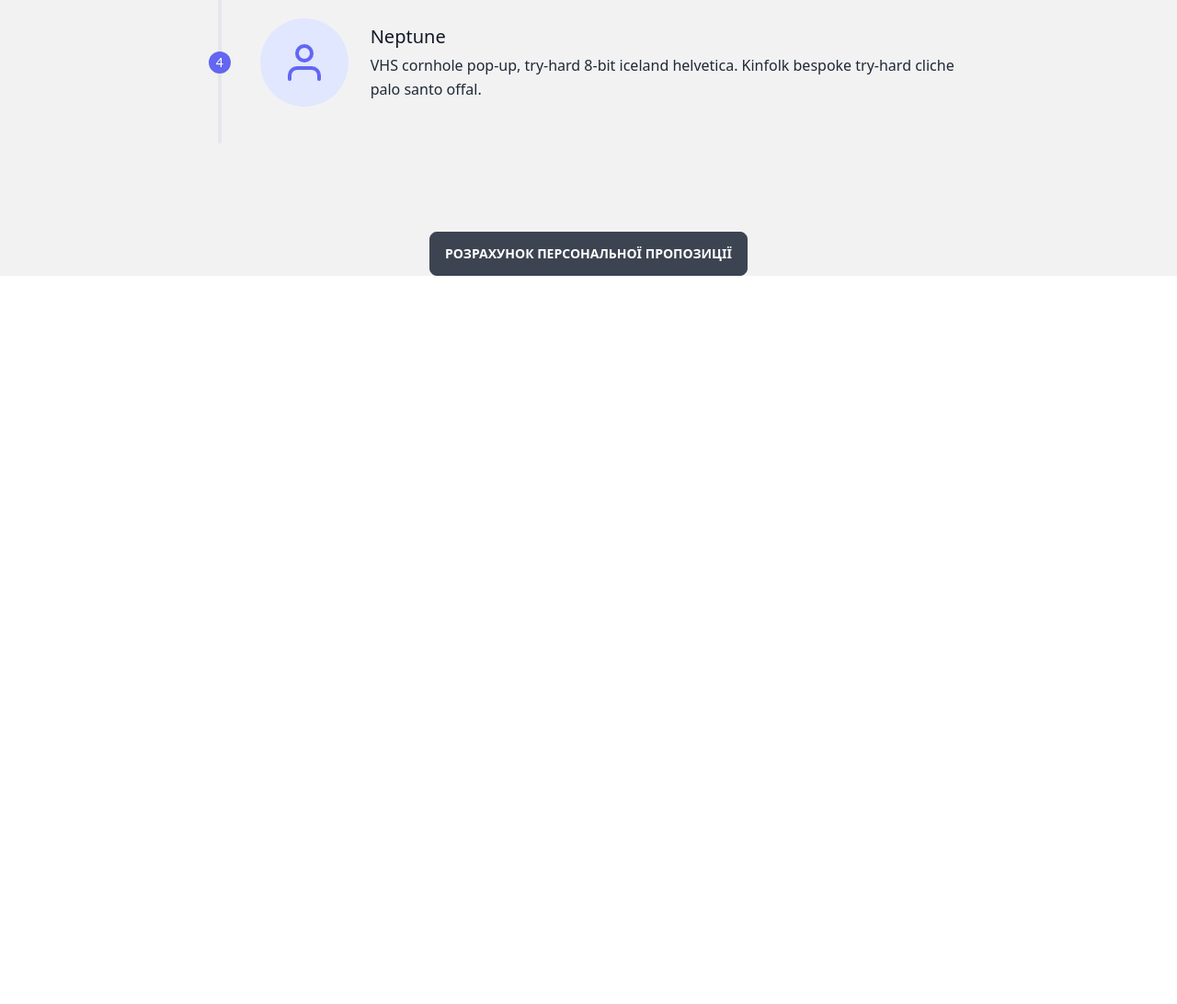
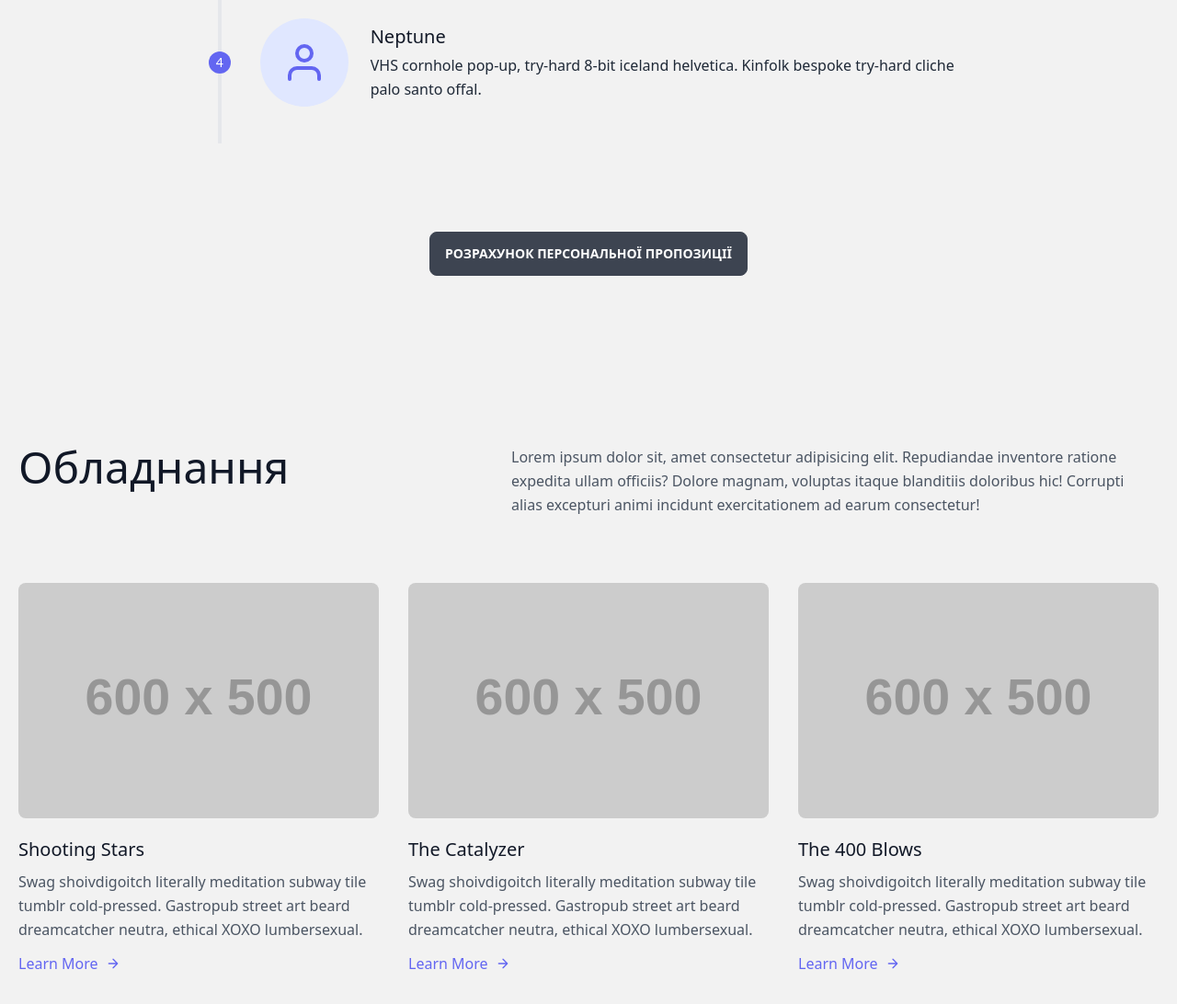
Before and after one commit to serhiipetrash/LP-video, a website built with Vite: page index.html in a window 1280 px wide. Shown: the part 4744-5836 px from the top of the page at 92% size. Before the commit the page ends 5044 px from the top, so only its background shows below. Built offline with nearby package versions, Linux system fonts and the light colour scheme; placeholder pictures from the web are drawn by us.

Commit message:
add Hardware section

```diff
--- a/index.html
+++ b/index.html
@@ -479,14 +479,127 @@
         </div>
       </div>
 
-      <div class="container mx-auto text-center text-3xl font-bold">
+      <div class="container mx-auto text-center text-3xl font-bold pb-16">
         <a role="button" class="btn">Розрахунок персональної пропозиції</a>
       </div>
     </section>
     <!-- end steps section -->
 
     <!-- Hardware section -->
-
+    <section class="text-gray-600 body-font bg-base-200">
+      <div class="container px-5 py-24 mx-auto">
+        <div class="flex flex-col">
+          <div class="flex flex-wrap sm:flex-row flex-col py-6 mb-12">
+            <h1
+              class="sm:w-2/5 text-gray-900 font-medium title-font text-5xl mb-2 sm:mb-0"
+            >
+              Обладнання
+            </h1>
+            <p class="sm:w-3/5 leading-relaxed text-base sm:pl-10 pl-0">
+              Lorem ipsum dolor sit, amet consectetur adipisicing elit.
+              Repudiandae inventore ratione expedita ullam officiis? Dolore
+              magnam, voluptas itaque blanditiis doloribus hic! Corrupti alias
+              excepturi animi incidunt exercitationem ad earum consectetur!
+            </p>
+          </div>
+        </div>
+        <div class="flex flex-wrap sm:-m-4 -mx-4 -mb-10 -mt-4">
+          <div class="p-4 md:w-1/3 sm:mb-0 mb-6">
+            <div class="rounded-lg h-64 overflow-hidden">
+              <img
+                alt="content"
+                class="object-cover object-center h-full w-full"
+                src="https://dummyimage.com/600x500"
+              />
+            </div>
+            <h2 class="text-xl font-medium title-font text-gray-900 mt-5">
+              Shooting Stars
+            </h2>
+            <p class="text-base leading-relaxed mt-2">
+              Swag shoivdigoitch literally meditation subway tile tumblr
+              cold-pressed. Gastropub street art beard dreamcatcher neutra,
+              ethical XOXO lumbersexual.
+            </p>
+            <a class="text-indigo-500 inline-flex items-center mt-3"
+              >Learn More
+              <svg
+                fill="none"
+                stroke="currentColor"
+                stroke-linecap="round"
+                stroke-linejoin="round"
+                stroke-width="2"
+                class="w-4 h-4 ml-2"
+                viewBox="0 0 24 24"
+              >
+                <path d="M5 12h14M12 5l7 7-7 7"></path>
+              </svg>
+            </a>
+          </div>
+          <div class="p-4 md:w-1/3 sm:mb-0 mb-6">
+            <div class="rounded-lg h-64 overflow-hidden">
+              <img
+                alt="content"
+                class="object-cover object-center h-full w-full"
+                src="https://dummyimage.com/600x500"
+              />
+            </div>
+            <h2 class="text-xl font-medium title-font text-gray-900 mt-5">
+              The Catalyzer
+            </h2>
+            <p class="text-base leading-relaxed mt-2">
+              Swag shoivdigoitch literally meditation subway tile tumblr
+              cold-pressed. Gastropub street art beard dreamcatcher neutra,
+              ethical XOXO lumbersexual.
+            </p>
+            <a class="text-indigo-500 inline-flex items-center mt-3"
+              >Learn More
+              <svg
+                fill="none"
+                stroke="currentColor"
+                stroke-linecap="round"
+                stroke-linejoin="round"
+                stroke-width="2"
+                class="w-4 h-4 ml-2"
+                viewBox="0 0 24 24"
+              >
+                <path d="M5 12h14M12 5l7 7-7 7"></path>
+              </svg>
+            </a>
+          </div>
+          <div class="p-4 md:w-1/3 sm:mb-0 mb-6">
+            <div class="rounded-lg h-64 overflow-hidden">
+              <img
+                alt="content"
+                class="object-cover object-center h-full w-full"
+                src="https://dummyimage.com/600x500"
+              />
+            </div>
+            <h2 class="text-xl font-medium title-font text-gray-900 mt-5">
+              The 400 Blows
+            </h2>
+            <p class="text-base leading-relaxed mt-2">
+              Swag shoivdigoitch literally meditation subway tile tumblr
+              cold-pressed. Gastropub street art beard dreamcatcher neutra,
+              ethical XOXO lumbersexual.
+            </p>
+            <a class="text-indigo-500 inline-flex items-center mt-3"
+              >Learn More
+              <svg
+                fill="none"
+                stroke="currentColor"
+                stroke-linecap="round"
+                stroke-linejoin="round"
+                stroke-width="2"
+                class="w-4 h-4 ml-2"
+                viewBox="0 0 24 24"
+              >
+                <path d="M5 12h14M12 5l7 7-7 7"></path>
+              </svg>
+            </a>
+          </div>
+        </div>
+      </div>
+    </section>
     <!-- end Hardware section -->
 
     <div id="app"></div>
```
